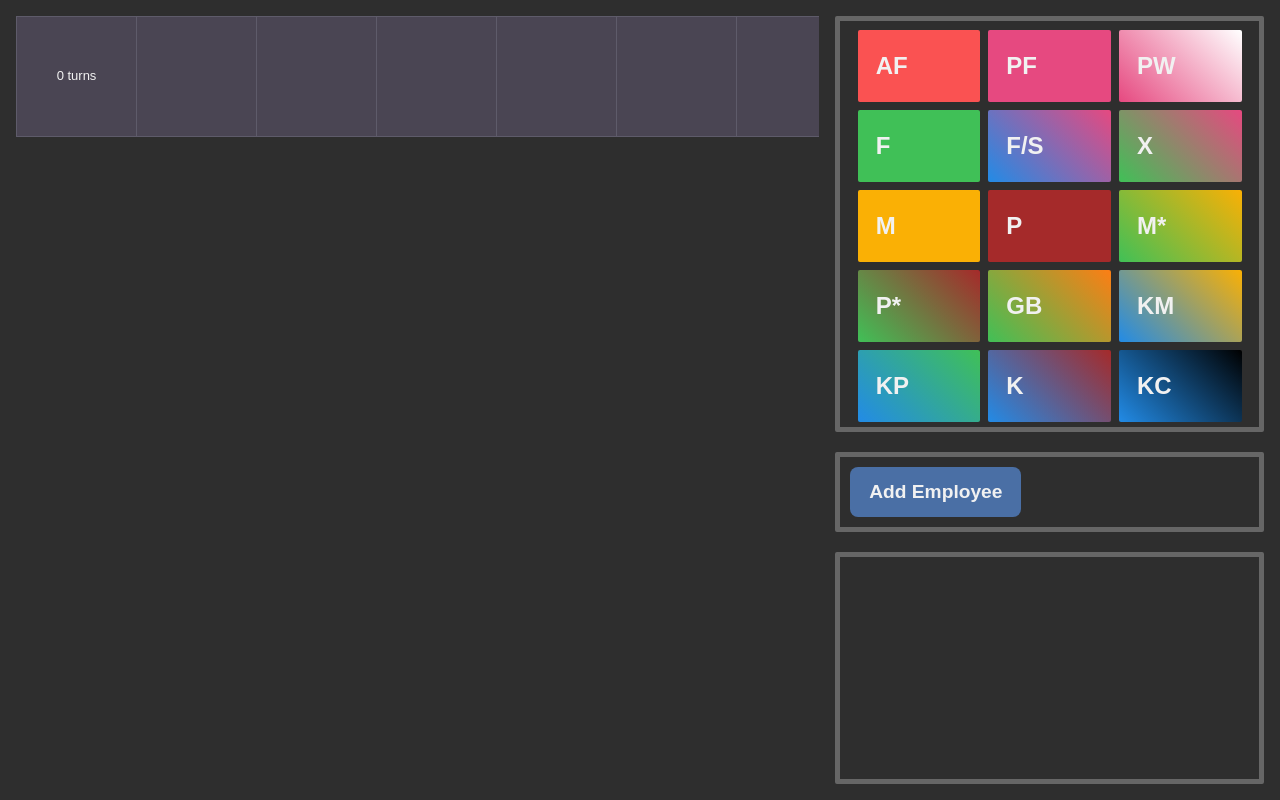
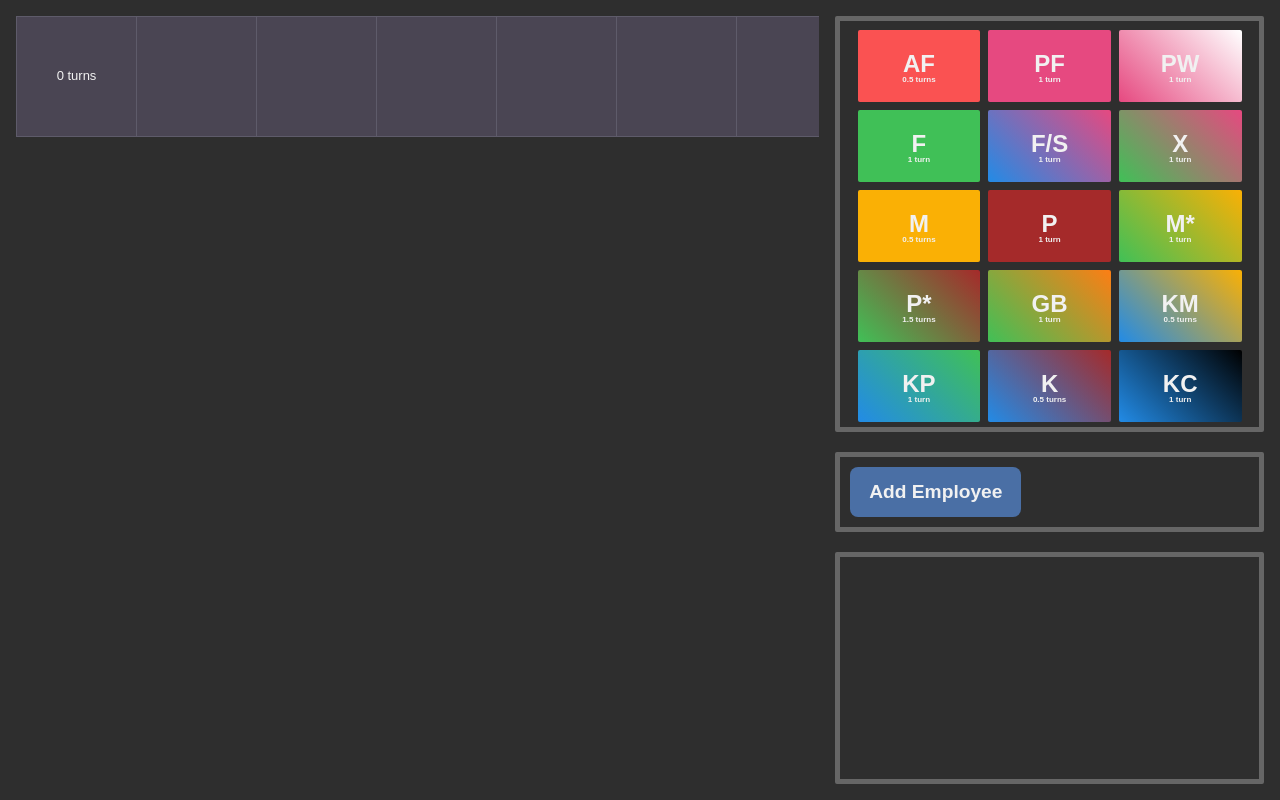
Before and after one commit to nkosko21/Personal-Website, a React (Create React App) app: page /turncounter in a window 1280 px wide. Built offline with nearby package versions, Linux system fonts and the light colour scheme.

Commit message:
Value under Appointment

```diff
--- a/src/pages/Turn Program Page/TurnProgramPage.css
+++ b/src/pages/Turn Program Page/TurnProgramPage.css
@@ -51,8 +51,6 @@
     height: 9vh;
     width: 30%;
     margin: .25rem;
-    display: flex;
-    flex-direction: column;
   }
 }
 
--- a/src/pages/Turn Program Page/turnProgramPage.tsx
+++ b/src/pages/Turn Program Page/turnProgramPage.tsx
@@ -128,8 +128,10 @@ export default function TurnTracker() {
                 key={a.id}
                 radius='xs'
               >
-                <p style={{fontSize: '1.5rem'}}>{a.shortName}</p>
-                {/* <p style={{fontSize: '.5rem',}}>{a.longName}</p> */}
+                <span style={{display: 'flex', flexDirection: 'column'}}>
+                  <p style={{fontSize: '1.5rem', marginBottom: '-10px'}}>{a.shortName}</p>
+                  <p style={{fontSize: '.5rem',}}>{a.turns}{` turn${a.turns === 1 ? '' : 's'}`}</p>
+                </span>
               </Button>
             ))}
           </div>
```
